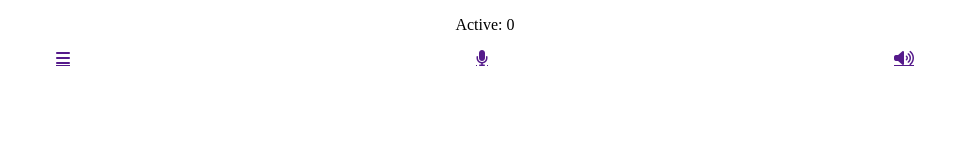
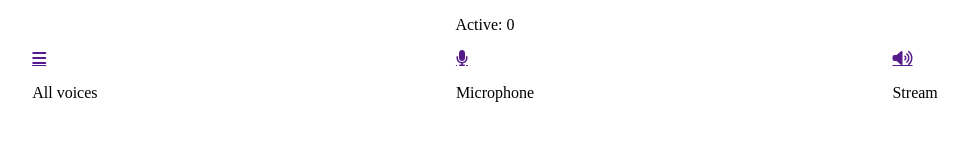
Before and after one commit to Rizabetta/EPAM_JS_Prac_Liza_Popechiteleva, a website built with webpack: page Task2/src/index.html in a window 1280 px wide. Shown: the whole page, without its empty margins (155-1123 px from the left). Built offline with nearby package versions, Linux system fonts and the light colour scheme; files whose address does not match are found by name.

Commit message:
adding a container and classes for future styling

```diff
--- a/Task2/src/index.html
+++ b/Task2/src/index.html
@@ -3,25 +3,30 @@
 
 <head>
     <meta charset="UTF-8">
-    <link rel="stylesheet" type="text/css" href="./style.css">
+    <link rel="stylesheet" type="text/css" href="./css/style.css">
     <meta http-equiv="X-UA-Compatible" content="IE=edge">
     <meta name="viewport" content="width=device-width, initial-scale=1.0">
     <title>Webpack</title>
 </head>
 
 <body>
-    <div class="dashboard">
-        <p>Active: <span class="red-counter">0</span></p>
-    </div>
-    <div class="activelements">
-        <div class="allvoices">
-            <a href="" class="fas fa-bars"></a>
+    <div class="conteiner">
+        <div class="dashboard">
+            <p class="selectionoutput">Active: <span class="activereplacement">0</span></p>
         </div>
-        <div class="microphone ">
-            <a href="" class="fas fa-microphone"></a>
-        </div>
-        <div class="stream">
-            <a href="" class="fas fa-volume-up"></a>
+        <div class="activelements">
+            <div class="allvoices centerorientation ">
+                <a href="" class="fas fa-bars icons"></a>
+                <p class="iconvalues">All voices</p>
+            </div>
+            <div class="microphone centerorientation">
+                <a href="" class="fas fa-microphone icons"></a>
+                <p class="iconvalues">Microphone</p>
+            </div>
+            <div class="stream centerorientation">
+                <a href="" class="fas fa-volume-up icons"></a>
+                <p class="iconvalues">Stream</p>
+            </div>
         </div>
     </div>
     <script src="https://kit.fontawesome.com/675cd9ffbc.js" crossorigin="anonymous"></script>
```
